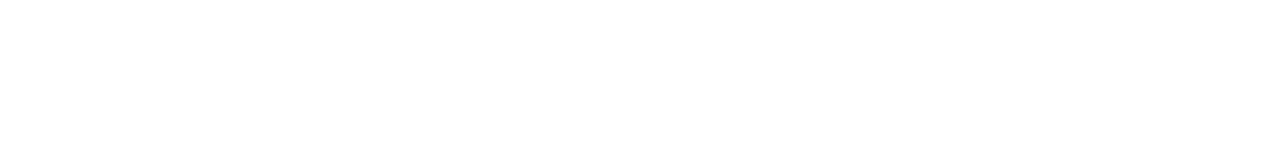
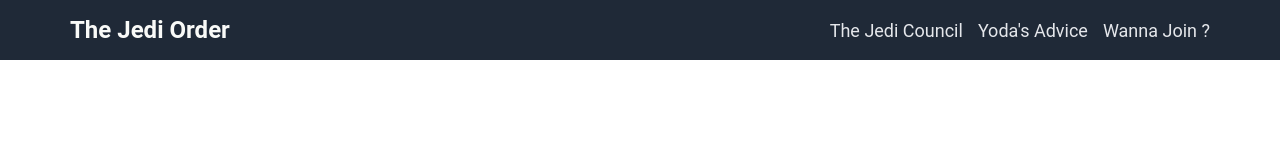
Before and after one commit to dreadlord-sedai/The-Jedi-order-Landing-page, a plain HTML site: page index.html in a window 1280 px wide. Drawn offline with Linux system fonts and the light colour scheme.

Commit message:
Create and Modify navbar css

```diff
--- a/index.html
+++ b/index.html
@@ -1,31 +1,42 @@
 <!DOCTYPE html>
 <html lang="en">
-<head>
-    <meta charset="UTF-8">
-    <meta name="viewport" content="width=device-width, initial-scale=1.0">
+  <head>
+    <meta charset="UTF-8" />
+    <meta name="viewport" content="width=device-width, initial-scale=1.0" />
     <title>Landing Page</title>
-</head>
-<body>
+    <link rel="stylesheet" href="style.css">
+  </head>
+  <body>
+    <div class="header">
+      <div class="navbar">
+        <div class="logo">
+            <p>The Jedi Order</p>
+        </div>
 
-    <div class="header"></div>
+        <div class="header-links">
+            <ul>
+                <li><a href="#characters">The Jedi Council</a></li>
+                <li><a href="#quote">Yoda's Advice</a></li>
+                <li><a href="#cta">Wanna Join ?</a></li>
+            </ul>
+        </div>
+      </div>
 
-    <div class="hero">
-
+      <div class="hero">
         <div class="hero-text"></div>
 
         <div class="hero-image"></div>
-
+      </div>
     </div>
 
     <div class="content">
-        <div class="character-cards"></div>
+      <div class="character-cards" id="characters"></div>
 
-        <div class="quote"></div>
+      <div class="quote" id="quote"></div>
 
-        <div class="cta"></div>
+      <div class="cta" id="cta"></div>
     </div>
 
     <div class="footer"></div>
-
-</body>
+  </body>
 </html>
--- a/style.css
+++ b/style.css
@@ -0,0 +1,47 @@
+
+body {
+    display: flex;
+    flex-direction: column;
+    font-family: 'Roboto', sans-serif;
+    margin: 0;
+    padding: 0;
+}
+
+.header {
+    display: flex;
+    padding: 10px;
+    background-color: #1F2937;
+}
+
+.navbar {
+    display: flex;
+    justify-content: space-between;
+    align-items: center;
+    width: 100%;
+    height: 40px;
+    padding: 0px 60px;
+}
+
+.logo {
+    font-size: 24px;
+    color: #F9FAF8;
+    font-weight: bold;
+}
+
+.header-links {
+    display: flex;
+    gap: 15px;
+    font-size: 18px;
+
+}
+
+a {
+    text-decoration: none;
+    color: #E5E7EB;
+}
+
+ul {
+    list-style: none;
+    display: flex;
+    gap: 15px;
+}
```
